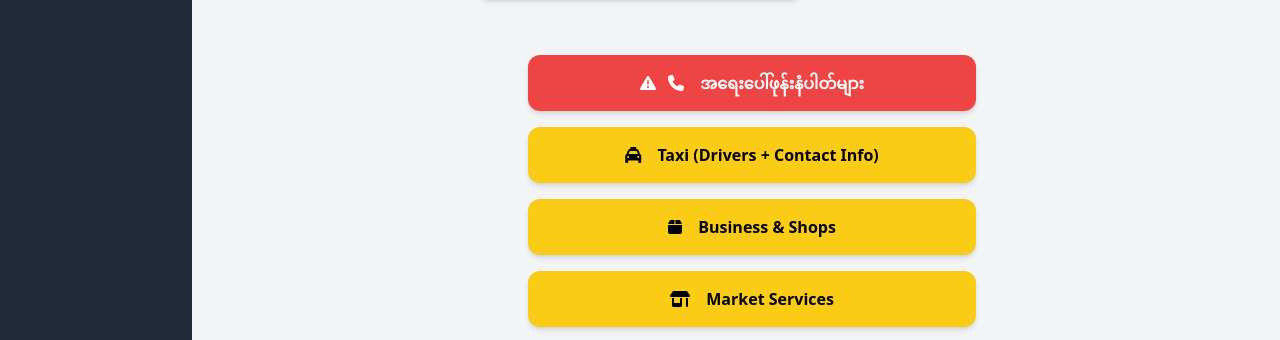
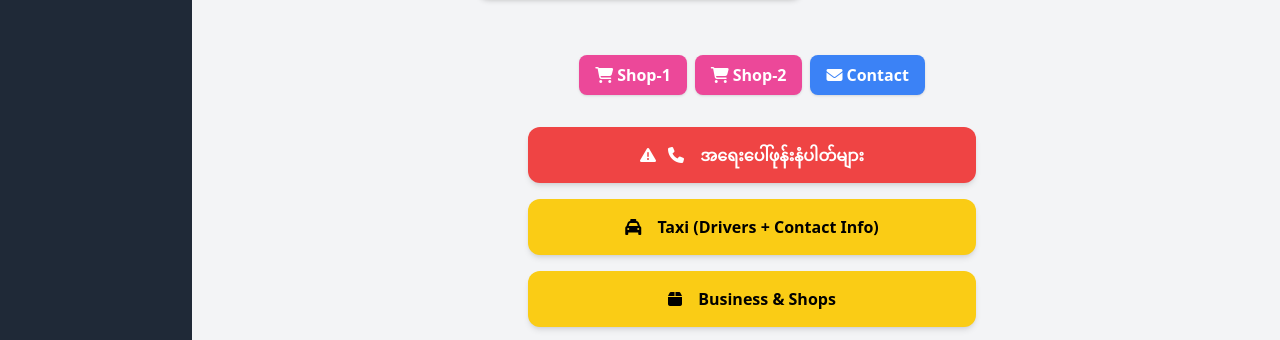
Before and after one commit to Powerctc/thuwanawadi, a plain HTML site: page indexbar.html in a window 1280 px wide. Shown: the part 457-797 px from the top of the page. Drawn offline with nearby package versions, Linux system fonts and the light colour scheme.

Commit message:
Update indexbar.html

```diff
--- a/indexbar.html
+++ b/indexbar.html
@@ -185,7 +185,18 @@
     </div>
      <!-- MAIN CONTENT -->
     <main class="flex-1 lg:ml-56 p-6 pb-16 mt-6">
+       <div class="flex flex-wrap justify-center gap-2 mb-8">
+        <a href="https://www.tiktok.com/@nextplaymm" target="_blank" class="flex items-center gap-1 bg-pink-500 text-white font-bold px-4 py-2 rounded-lg shadow hover:bg-pink-600 transition text-sm sm:text-base">
+          <i class="fas fa-shopping-cart"></i>Shop-1
+        </a>
+        <a href="http://tiktok.com/@tiktokshopmyanmar" target="_blank" class="flex items-center gap-1 bg-pink-500 text-white font-bold px-4 py-2 rounded-lg shadow hover:bg-pink-600 transition text-sm sm:text-base">
+          <i class="fas fa-shopping-cart"></i>Shop-2
+        </a>
+        <a href="contact.html" class="flex items-center gap-1 bg-blue-500 text-white font-bold px-4 py-2 rounded-lg shadow hover:bg-blue-600 transition text-sm sm:text-base">
+          <i class="fas fa-envelope"></i> Contact
+        </a>
 
+      </div>
       <div class="max-w-md mx-auto space-y-4">
   <a href="emergency/index.html" class="block w-full bg-red-500 text-white font-bold py-4 rounded-xl shadow-md hover:bg-red-600 text-center">
     <i class="fas fa-triangle-exclamation mr-2"></i>
@@ -250,4 +261,4 @@
     }
   </script>
 </body>
-  </html>
+</html>
```
